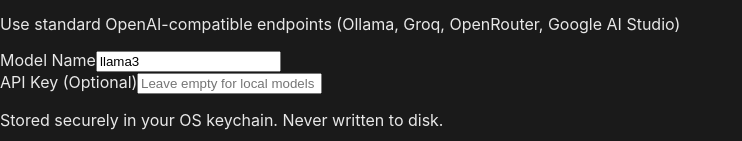
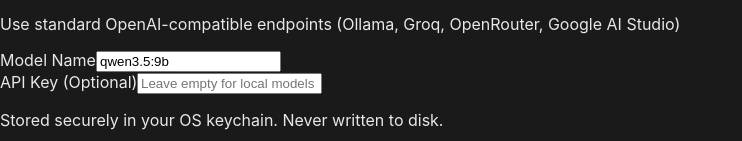
Before and after one commit to theRiddler9/flinch, a React (Vite) app in the folder apps/desktop/ui/: page / in a window 1280 px wide. Shown: the part 442-583 px from the top of the page, without its empty margins (0-742 px from the left). Built offline with nearby package versions, Linux system fonts and the light colour scheme.

Commit message:
chore: set default model to qwen3.5:9b for local ollama testing

```diff
--- a/apps/desktop/ui/src/components/SettingsModal.tsx
+++ b/apps/desktop/ui/src/components/SettingsModal.tsx
@@ -25,7 +25,7 @@
     blender_bin: 'blender',
     provider_kind: 'openai_compatible',
     provider_base_url: 'http://localhost:11434/v1',
-    provider_model: 'llama3',
+    provider_model: 'qwen3.5:9b',
     api_key: '',
   });
 
@@ -135,7 +135,7 @@
               className={cn("w-full bg-flinch-deep border rounded px-3 py-2 text-sm text-flinch-text outline-none flinch-transition", errors.provider_model ? "border-flinch-error focus:border-flinch-error" : "border-flinch-border focus:border-flinch-text-muted")}
               value={settings.provider_model}
               onChange={(e) => setSettings({ ...settings, provider_model: e.target.value })}
-              placeholder="llama3"
+              placeholder="qwen3.5:9b"
             />
             {errors.provider_model && <div className="text-xs text-flinch-error mt-1">{errors.provider_model}</div>}
           </div>
```
Also changed, not shown: 1 other file (tests, documents, lock files or other folders).
